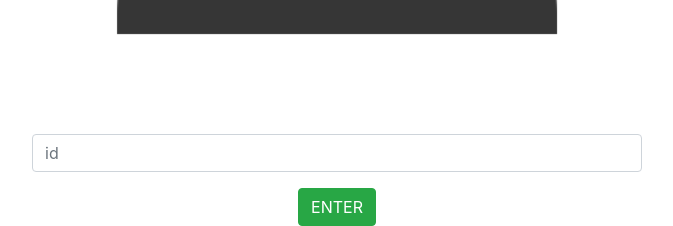
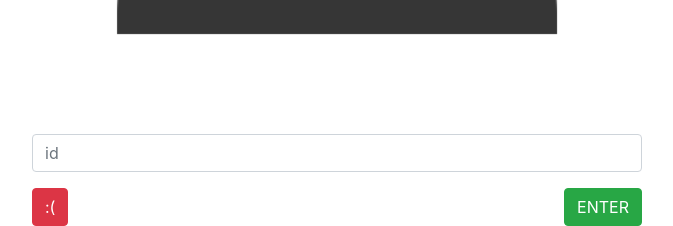
Before and after one commit to iamalexandro/wiedii-snacks, a PHP site: page /shop.php in a window 1280 px wide. Shown: the part 689-915 px from the top of the page, without its empty margins (303-976 px from the left). Run offline with PHP 8.4, Linux system fonts and the light colour scheme.

Commit message:
db update

```diff
--- a/shop.php
+++ b/shop.php
@@ -43,7 +43,6 @@
     </nav>
   </div>
   <title>Wiedii Snacks Login</title>
-
 </head>
 
 <body>
@@ -57,18 +56,16 @@
         width="15%" height="15%"/> -->
     </div>
   </center>
-
   <!-- inicio de sesion -->
   <center>
-
     <div class="col-md-6 m4">
 
       <form method="POST">
         <input type="number" class="form-control " name="id" placeholder="id" id="focus" required>
-        <button class="btn btn-success mt-3">ENTER</button>
+        <button class="btn btn-success mt-3 inline-block float-right">ENTER</button>
       </form>
+      <button class="btn btn-danger mt-3 inline-block float-left">:( </button>
     </div>
   </center>
 </body>
-
 </html>
```
Also changed, not shown: 1 other file.
